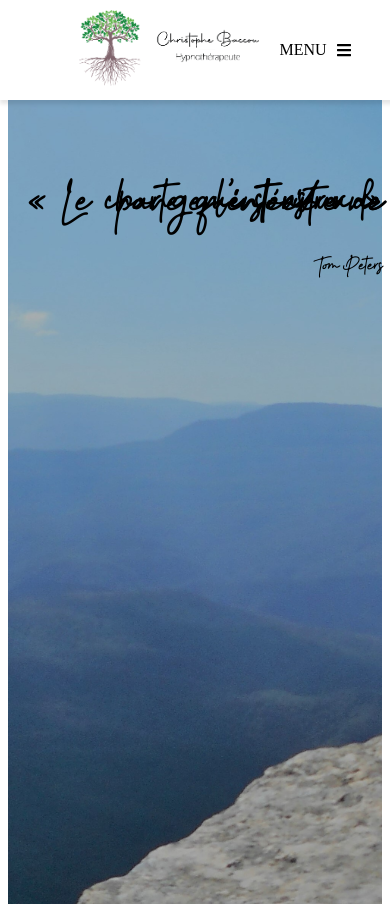
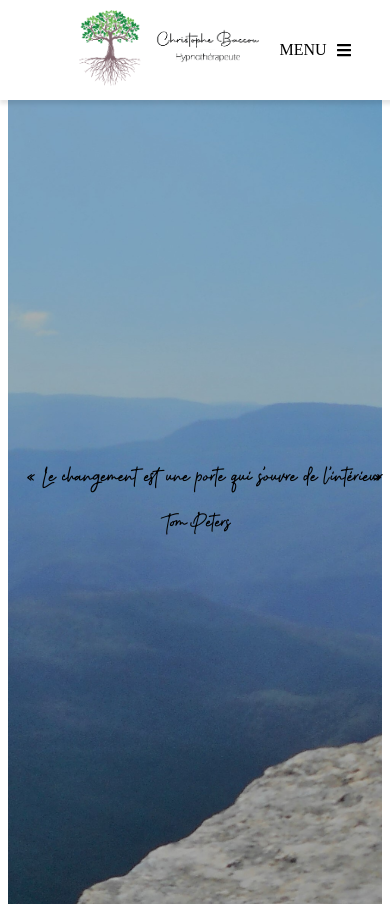
Before and after one commit to nicoriera/hypnose-frontend, a React (Create React App) app: page / in a window 390 px wide. Shown: the top 906 px of the page. Built offline with nearby package versions, Linux system fonts and the light colour scheme; a web font is replaced by a local one; what google-maps-react would draw is missing.

Commit message:
update accueil qui

```diff
--- a/src/App.css
+++ b/src/App.css
@@ -624,9 +624,13 @@ h1 {
   .accueil-qui {
     height: 150vh;
   }
-
-  .accueil-text-accroche-citation {
-    font-size: 50px;
+  .accueil-text-accroche{
+    align-items: center;
+    justify-content: center;
+  }
+  .accueil-text-accroche h1 {
+    font-size: 2em;
+    word-break: break-all;
   }
   .accueil-text-accroche p {
     font-size: 30px;
--- a/src/pages/Accueil.js
+++ b/src/pages/Accueil.js
@@ -118,7 +118,10 @@ const Accueil = () => {
                     Certifié praticien en hypnose Ericksonienne par l’école de
                     psychothérapie Psynapse
                   </li>
-                  <li>Spécialisé en gestion de poids et arrêt du tabac</li>
+                  <li>
+                    Formation complémentaire en gestion du poids et arrêt du
+                    tabac
+                  </li>
                   <li>
                     Certifié technicien en PNL (programmation
                     neuro-linguistique)
```
